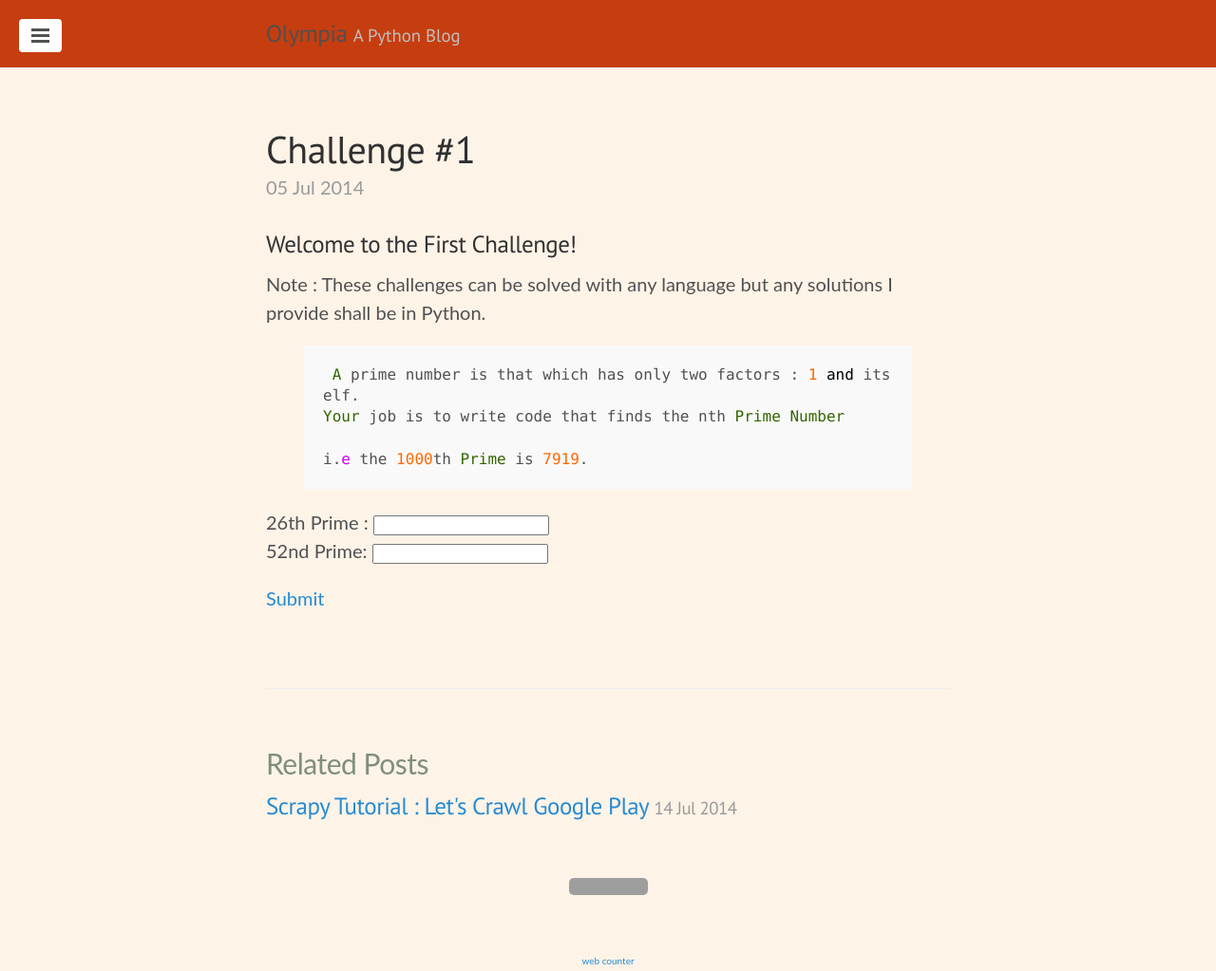
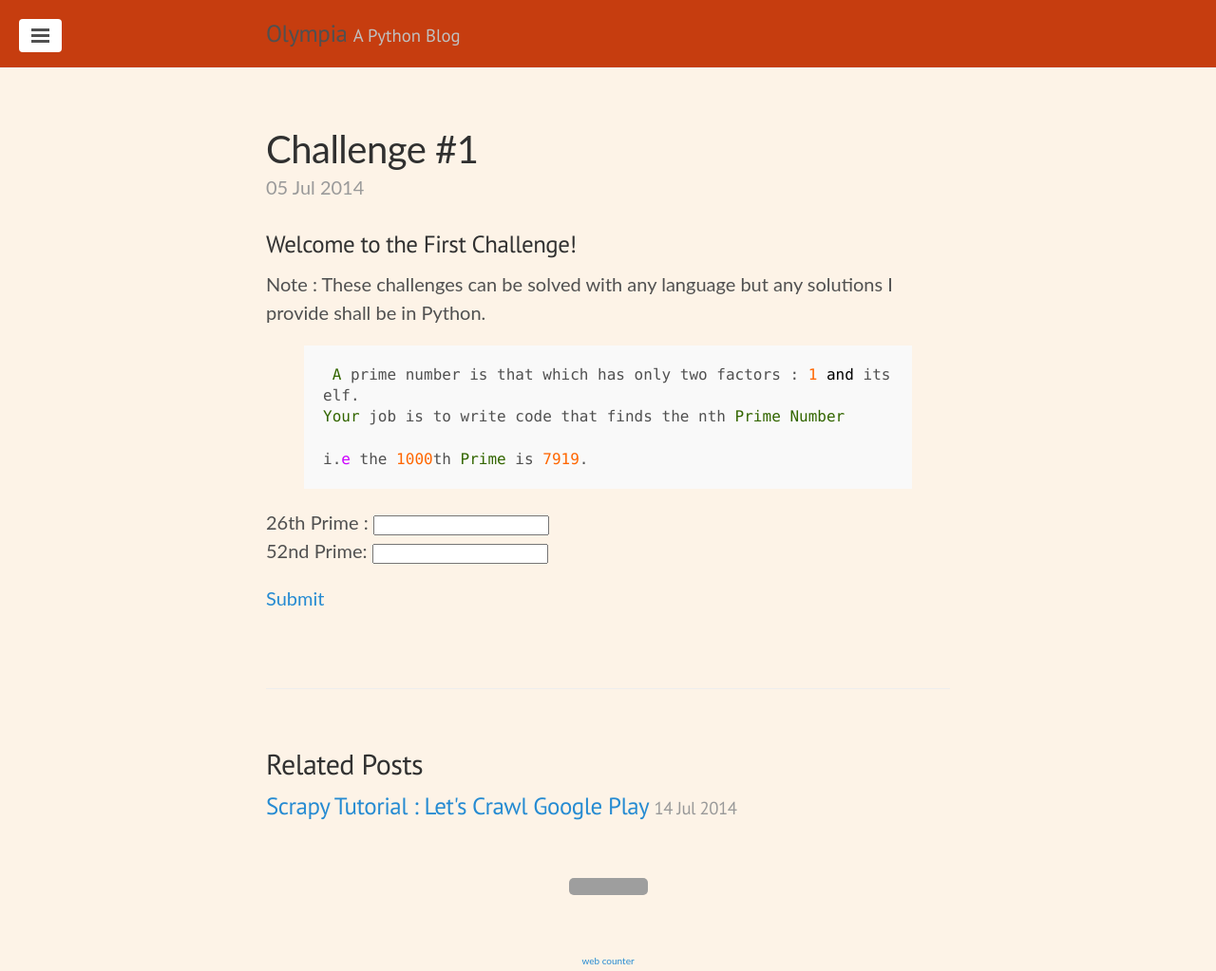
Before and after one commit to hassaanaliw/hassaanaliw.github.io, a Jekyll site: the page built from _posts/2014-07-05-challenge-1.md, in a window 1280 px wide. Shown: the whole page at 95% size. Built offline with Jekyll 4.4.1, drawn with Linux system fonts in a browser that asks for light colours; some web fonts are replaced; Markdown is read by kramdown in place of the engine named in the settings; grey boxes are pictures that could not be loaded.

Commit message:
Update lanyon.css

```diff
--- a/public/css/lanyon.css
+++ b/public/css/lanyon.css
@@ -50,14 +50,14 @@ html {
 
 }
 
-h1, h3, h4, h5, h6 {
+h2, h3, h4, h5, h6 {
   font-family: "PT Sans", Helvetica, Arial, sans-serif;
   font-weight: 400;
   color: #313131;
   letter-spacing: -.025rem;
 }
 
-h2{
+h1{
   font-family: "Lato";
   font-weight: 400;
   color: #7e8f7c;
```
